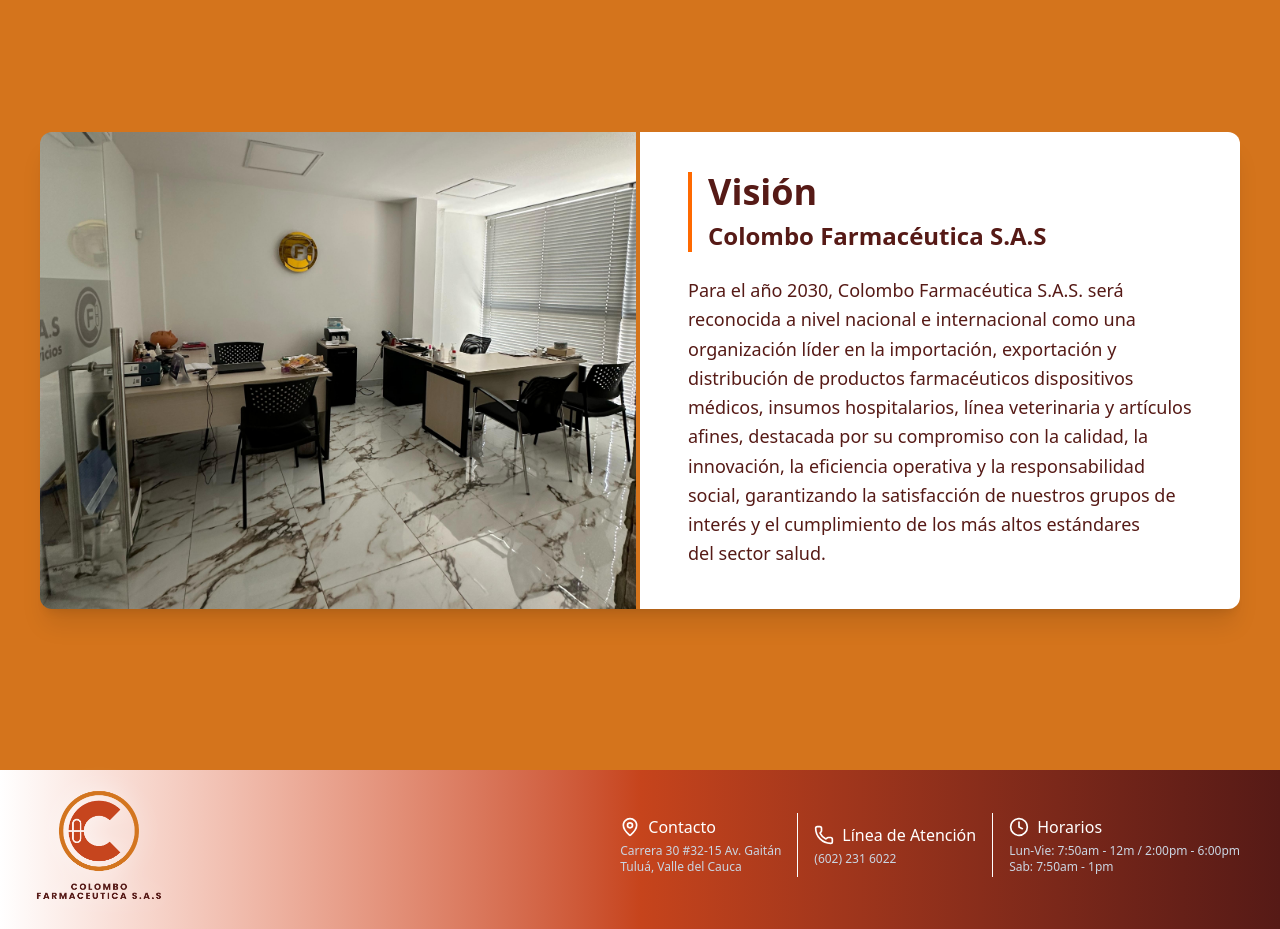
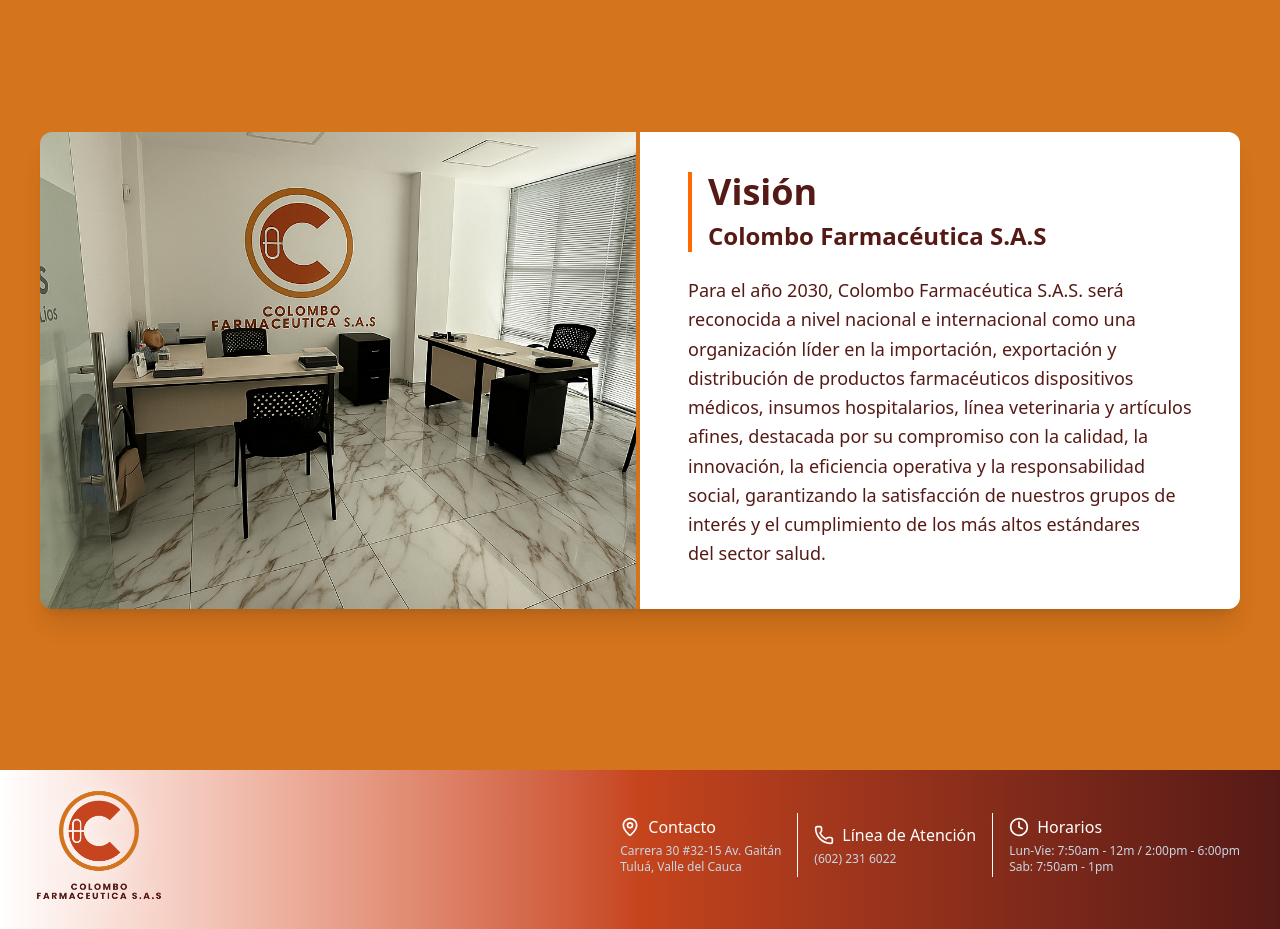
Before and after one commit to xJuanes21/Web-Paz, a Next.js app: page / in a window 1280 px wide. Shown: the part 2480-3409 px from the top of the page. Built offline with nearby package versions, Linux system fonts and the light colour scheme.

Commit message:
img oficina

```diff
--- a/src/components/Vision.tsx
+++ b/src/components/Vision.tsx
@@ -38,7 +38,7 @@
           <div className="w-full md:w-1/2 h-80 md:h-auto relative order-2 md:order-1">
             {/* Mobile Image */}
             <img
-              src="/assets/img-oficinas.jpg"
+              src="/assets/IMAGENIA.png"
               alt="Oficinas Colombo Farmacéutica"
               className="object-cover w-full h-full md:hidden"
             />
@@ -47,7 +47,7 @@
             <div
               className="absolute inset-0 bg-no-repeat bg-center bg-cover hidden md:block"
               style={{
-                backgroundImage: `url('/assets/img-oficinas.jpg')`,
+                backgroundImage: `url('/assets/IMAGENIA.png')`,
                 backgroundAttachment: 'fixed',
                 backgroundSize: 'contain',
                 backgroundPosition: 'center left'
```
Also changed, not shown: public/assets/IMAGENIA.png (added), 1 other file (tests, documents, lock files or other folders).
